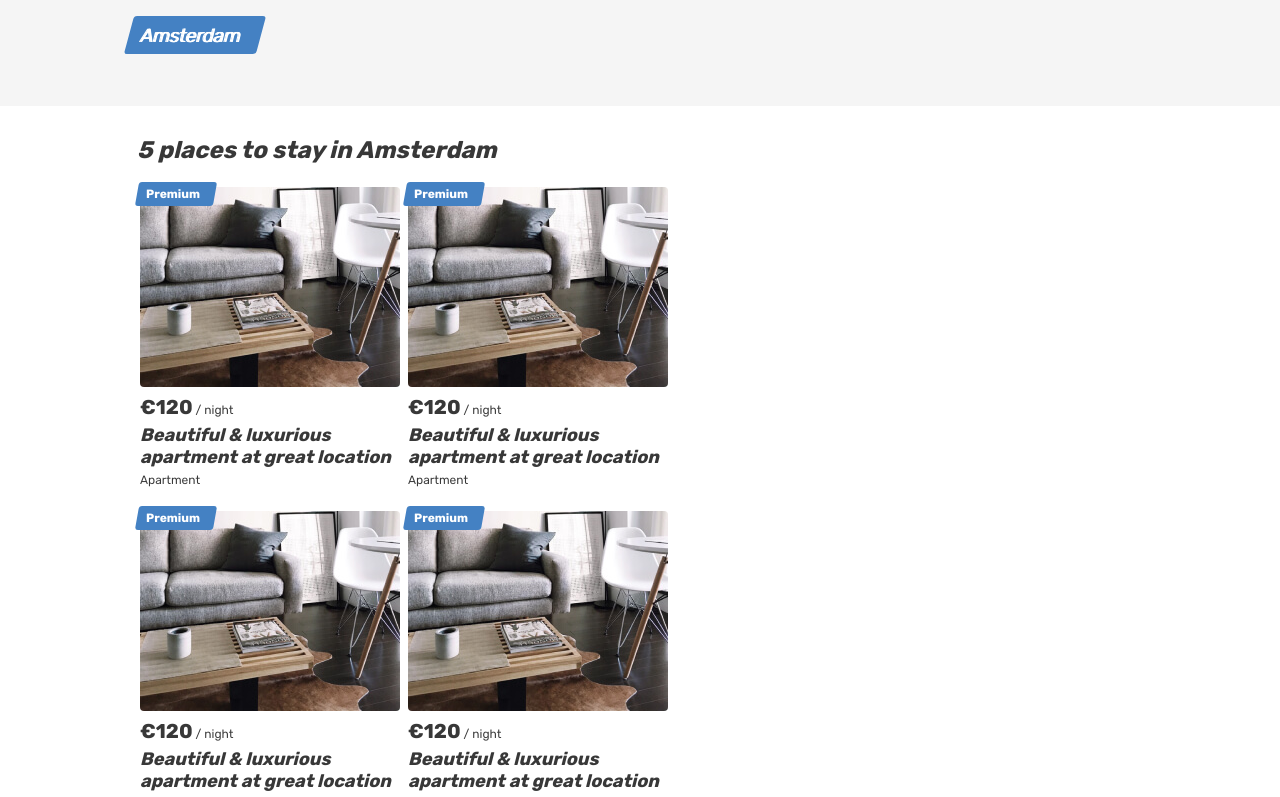
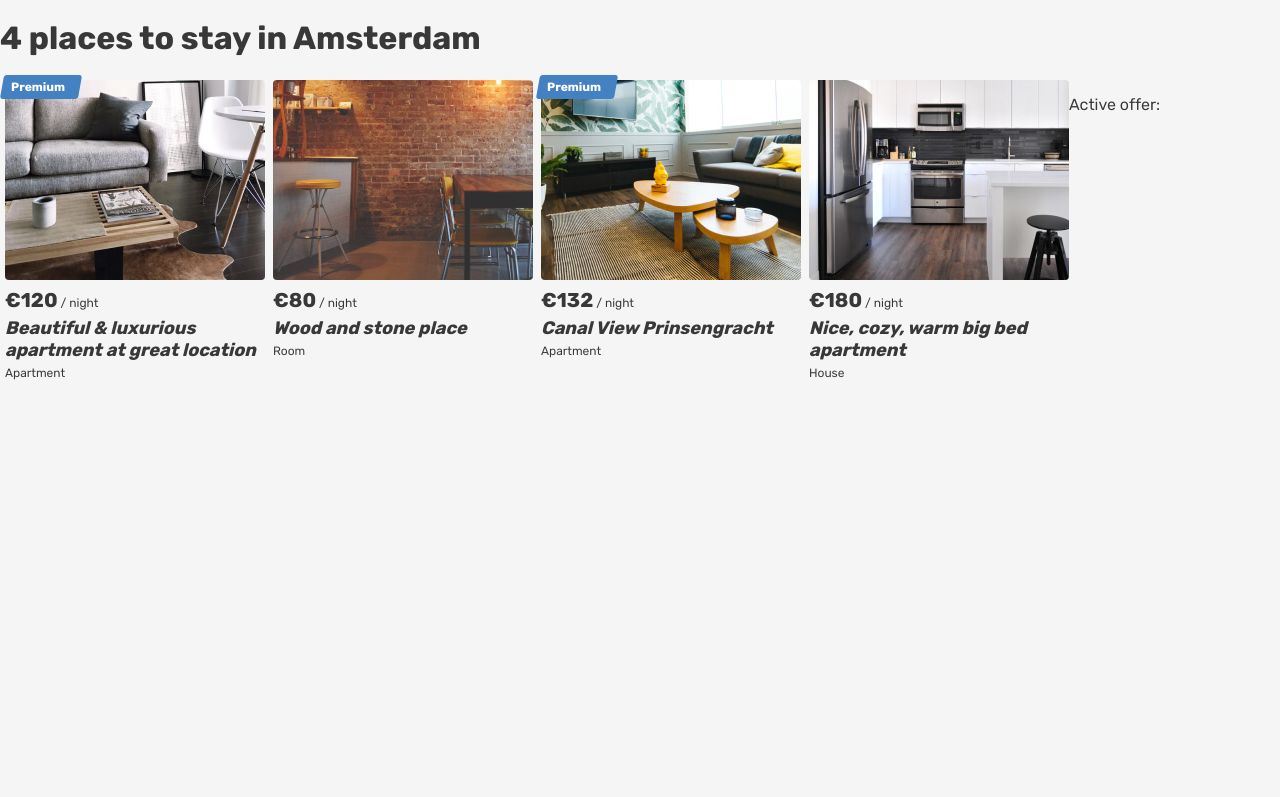
Before and after one commit to Gapur06/my-project-six, a React (Vite) app: page / in a window 1280 px wide. Shown: the top 797 px of the page. Built offline with nearby package versions, Linux system fonts and the light colour scheme.

Commit message:
Add mock offers and offer list

```diff
--- a/src/components/app/app.tsx
+++ b/src/components/app/app.tsx
@@ -6,28 +6,37 @@ import FavoritesPage from '../../pages/favorites-page/favorites-page';
 import OfferPage from '../../pages/offer-page/offer-page';
 import NotFoundPage from '../../pages/not-found-page/not-found-page';
 import PrivateRoute from '../private-route/private-route';
+import { Offer } from '../../types/offer';
 
 type AppProps = {
   offersCount: number;
+  offers: Offer[];
 };
 
-function App({ offersCount }: AppProps): JSX.Element {
+function App({ offersCount, offers }: AppProps): JSX.Element {
   const isAuthorized = false;
 
   return (
     <BrowserRouter>
       <Routes>
-        <Route path="/" element={<MainPage offersCount={offersCount} />} />
+        <Route
+          path="/"
+          element={<MainPage offersCount={offersCount} offers={offers} />}
+        />
+
         <Route path="/login" element={<LoginPage />} />
+
         <Route
           path="/favorites"
           element={
             <PrivateRoute isAuthorized={isAuthorized}>
-              <FavoritesPage />
+              <FavoritesPage offers={offers} />
             </PrivateRoute>
           }
         />
-        <Route path="/offer/:id" element={<OfferPage />} />
+
+        <Route path="/offer/:id" element={<OfferPage offers={offers} />} />
+
         <Route path="*" element={<NotFoundPage />} />
       </Routes>
     </BrowserRouter>
--- a/src/components/main-page/main-page.tsx
+++ b/src/components/main-page/main-page.tsx
@@ -1,41 +1,17 @@
-import OfferCard from '../offer-card/offer-card';
+import { Offer } from '../../types/offer';
+import OfferList from '../offer-list/offer-list';
 
 type MainPageProps = {
   offersCount: number;
+  offers: Offer[];
 };
 
-function MainPage({offersCount}: MainPageProps): JSX.Element {
+function MainPage({ offersCount, offers }: MainPageProps): JSX.Element {
   return (
-    <main className="page__main page__main--index">
-      <h1 className="visually-hidden">Cities</h1>
+    <main>
+      <h1>{offersCount} places to stay in Amsterdam</h1>
 
-      <div className="tabs">
-        <section className="locations container">
-          <ul className="locations__list tabs__list">
-            <li className="locations__item">
-              <a className="locations__item-link tabs__item tabs__item--active" href="#">
-                <span>Amsterdam</span>
-              </a>
-            </li>
-          </ul>
-        </section>
-      </div>
-
-      <div className="cities">
-        <div className="cities__places-container container">
-          <section className="cities__places places">
-            <h2 className="visually-hidden">Places</h2>
-
-            <b className="places__found">{offersCount} places to stay in Amsterdam</b>
-
-            <div className="cities__places-list places__list tabs__content">
-              {Array.from({length: offersCount}).map(() => (
-                <OfferCard key={crypto.randomUUID()} />
-              ))}
-            </div>
-          </section>
-        </div>
-      </div>
+      <OfferList offers={offers} />
     </main>
   );
 }
--- a/src/components/offer-card/offer-card.tsx
+++ b/src/components/offer-card/offer-card.tsx
@@ -1,35 +1,55 @@
-function OfferCard(): JSX.Element {
+import { Link } from 'react-router-dom';
+
+import { Offer } from '../../types/offer';
+
+type OfferCardProps = {
+  offer: Offer;
+  onMouseEnter: () => void;
+  onMouseLeave: () => void;
+};
+
+function OfferCard({
+  offer,
+  onMouseEnter,
+  onMouseLeave,
+}: OfferCardProps): JSX.Element {
   return (
-    <article className="cities__card place-card">
-      <div className="place-card__mark">
-        <span>Premium</span>
-      </div>
+    <article
+      className="cities__card place-card"
+      onMouseEnter={onMouseEnter}
+      onMouseLeave={onMouseLeave}
+    >
+      {offer.isPremium && (
+        <div className="place-card__mark">
+          <span>Premium</span>
+        </div>
+      )}
 
       <div className="cities__image-wrapper place-card__image-wrapper">
-        <a href="#">
+        <Link to={`/offer/${offer.id}`}>
           <img
             className="place-card__image"
-            src="img/apartment-01.jpg"
+            src={offer.previewImage}
             width="260"
             height="200"
-            alt="Place image"
+            alt={offer.title}
           />
-        </a>
+        </Link>
       </div>
 
       <div className="place-card__info">
         <div className="place-card__price-wrapper">
           <div className="place-card__price">
-            <b className="place-card__price-value">€120</b>
+            <b className="place-card__price-value">€{offer.price}</b>
             <span className="place-card__price-text"> / night</span>
           </div>
         </div>
 
         <h2 className="place-card__name">
-          <a href="#">Beautiful & luxurious apartment at great location</a>
+          <Link to={`/offer/${offer.id}`}>{offer.title}</Link>
         </h2>
 
-        <p className="place-card__type">Apartment</p>
+        <p className="place-card__type">{offer.type}</p>
       </div>
     </article>
   );
--- /dev/null
+++ b/src/components/offer-list/offer-list.tsx
@@ -0,0 +1,29 @@
+import { useState } from 'react';
+
+import { Offer } from '../../types/offer';
+import OfferCard from '../offer-card/offer-card';
+
+type OfferListProps = {
+  offers: Offer[];
+};
+
+function OfferList({ offers }: OfferListProps): JSX.Element {
+  const [activeOfferId, setActiveOfferId] = useState<string | null>(null);
+
+  return (
+    <div className="cities__places-list places__list tabs__content">
+      {offers.map((offer) => (
+        <OfferCard
+          key={offer.id}
+          offer={offer}
+          onMouseEnter={() => setActiveOfferId(offer.id)}
+          onMouseLeave={() => setActiveOfferId(null)}
+        />
+      ))}
+
+      <p>Active offer: {activeOfferId}</p>
+    </div>
+  );
+}
+
+export default OfferList;
--- /dev/null
+++ b/src/components/review-form/review-form.tsx
@@ -0,0 +1,57 @@
+import { ChangeEvent, useState } from 'react';
+
+function ReviewForm(): JSX.Element {
+  const [review, setReview] = useState({
+    rating: '',
+    comment: '',
+  });
+
+  const handleRatingChange = (evt: ChangeEvent<HTMLInputElement>) => {
+    setReview({
+      ...review,
+      rating: evt.target.value,
+    });
+  };
+
+  const handleCommentChange = (evt: ChangeEvent<HTMLTextAreaElement>) => {
+    setReview({
+      ...review,
+      comment: evt.target.value,
+    });
+  };
+
+  return (
+    <form className="reviews__form form" action="#" method="post">
+      <label className="reviews__label form__label" htmlFor="review">
+        Your review
+      </label>
+
+      <div className="reviews__rating-form form__rating">
+        <input
+          className="form__rating-input visually-hidden"
+          name="rating"
+          value="5"
+          id="5-stars"
+          type="radio"
+          onChange={handleRatingChange}
+        />
+        <label htmlFor="5-stars">5 stars</label>
+      </div>
+
+      <textarea
+        className="reviews__textarea form__textarea"
+        id="review"
+        name="review"
+        placeholder="Tell how was your stay, what you like and what can be improved"
+        value={review.comment}
+        onChange={handleCommentChange}
+      />
+
+      <button className="reviews__submit form__submit button" type="submit">
+        Submit
+      </button>
+    </form>
+  );
+}
+
+export default ReviewForm;
--- a/src/index.tsx
+++ b/src/index.tsx
@@ -1,8 +1,7 @@
 import React from 'react';
 import ReactDOM from 'react-dom/client';
 import App from './components/app/app';
-
-const offersCount = 5;
+import { offers } from './mocks/offers';
 
 const root = ReactDOM.createRoot(
   document.getElementById('root') as HTMLElement
@@ -10,6 +9,6 @@ const root = ReactDOM.createRoot(
 
 root.render(
   <React.StrictMode>
-    <App offersCount={offersCount} />
+    <App offersCount={offers.length} offers={offers} />
   </React.StrictMode>
 );
--- /dev/null
+++ b/src/mocks/offers.ts
@@ -0,0 +1,44 @@
+import { Offer } from '../types/offer';
+
+export const offers: Offer[] = [
+  {
+    id: '1',
+    title: 'Beautiful & luxurious apartment at great location',
+    type: 'Apartment',
+    price: 120,
+    city: 'Amsterdam',
+    previewImage: 'img/apartment-01.jpg',
+    isPremium: true,
+    rating: 4.8,
+  },
+  {
+    id: '2',
+    title: 'Wood and stone place',
+    type: 'Room',
+    price: 80,
+    city: 'Amsterdam',
+    previewImage: 'img/room.jpg',
+    isPremium: false,
+    rating: 4.2,
+  },
+  {
+    id: '3',
+    title: 'Canal View Prinsengracht',
+    type: 'Apartment',
+    price: 132,
+    city: 'Amsterdam',
+    previewImage: 'img/apartment-02.jpg',
+    isPremium: true,
+    rating: 4.5,
+  },
+  {
+    id: '4',
+    title: 'Nice, cozy, warm big bed apartment',
+    type: 'House',
+    price: 180,
+    city: 'Amsterdam',
+    previewImage: 'img/apartment-03.jpg',
+    isPremium: false,
+    rating: 4.0,
+  },
+];
--- a/src/pages/favorites-page/favorites-page.tsx
+++ b/src/pages/favorites-page/favorites-page.tsx
@@ -1,5 +1,18 @@
-function FavoritesPage(): JSX.Element {
-  return <h1>Favorites page</h1>;
+import { Offer } from '../../types/offer';
+import OfferList from '../../components/offer-list/offer-list';
+
+type FavoritesPageProps = {
+  offers: Offer[];
+};
+
+function FavoritesPage({ offers }: FavoritesPageProps): JSX.Element {
+  return (
+    <main>
+      <h1>Favorites page</h1>
+
+      <OfferList offers={offers} />
+    </main>
+  );
 }
 
 export default FavoritesPage;
--- a/src/pages/offer-page/offer-page.tsx
+++ b/src/pages/offer-page/offer-page.tsx
@@ -1,5 +1,28 @@
-function OfferPage(): JSX.Element {
-  return <h1>Offer page</h1>;
+import { useParams } from 'react-router-dom';
+
+import { Offer } from '../../types/offer';
+import ReviewForm from '../../components/review-form/review-form';
+type OfferPageProps = {
+  offers: Offer[];
+};
+
+function OfferPage({ offers }: OfferPageProps): JSX.Element {
+  const { id } = useParams();
+
+  const currentOffer = offers.find((offer) => offer.id === id);
+
+  if (!currentOffer) {
+    return <h1>Offer not found</h1>;
+  }
+
+  return (
+    <main>
+      <h1>{currentOffer.title}</h1>
+      <p>Price: €{currentOffer.price}</p>
+      <p>Type: {currentOffer.type}</p>
+      <ReviewForm />
+    </main>
+  );
 }
 
 export default OfferPage;
--- /dev/null
+++ b/src/types/offer.ts
@@ -0,0 +1,10 @@
+export type Offer = {
+  id: string;
+  title: string;
+  type: string;
+  price: number;
+  city: string;
+  previewImage: string;
+  isPremium: boolean;
+  rating: number;
+};
```
